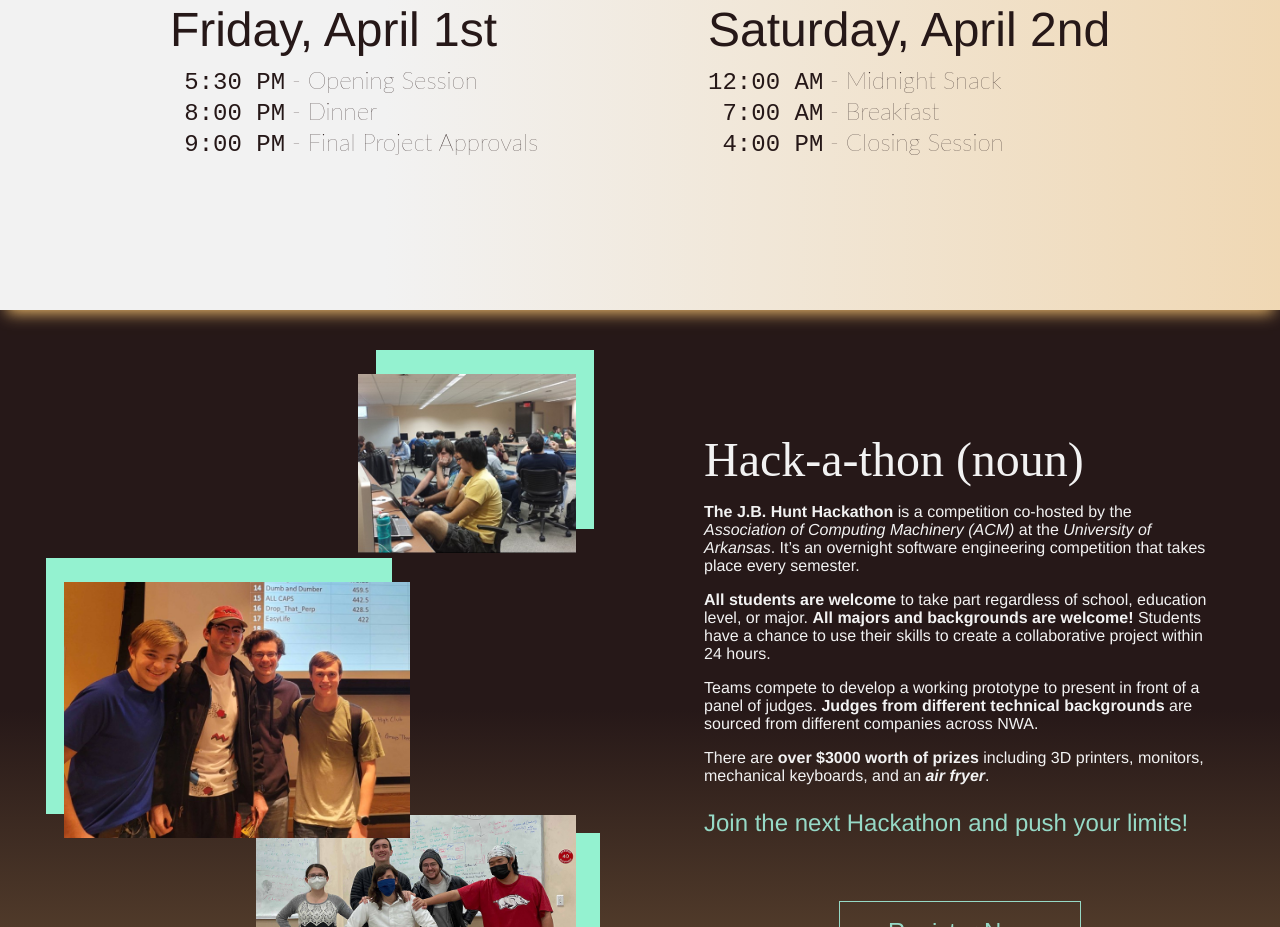
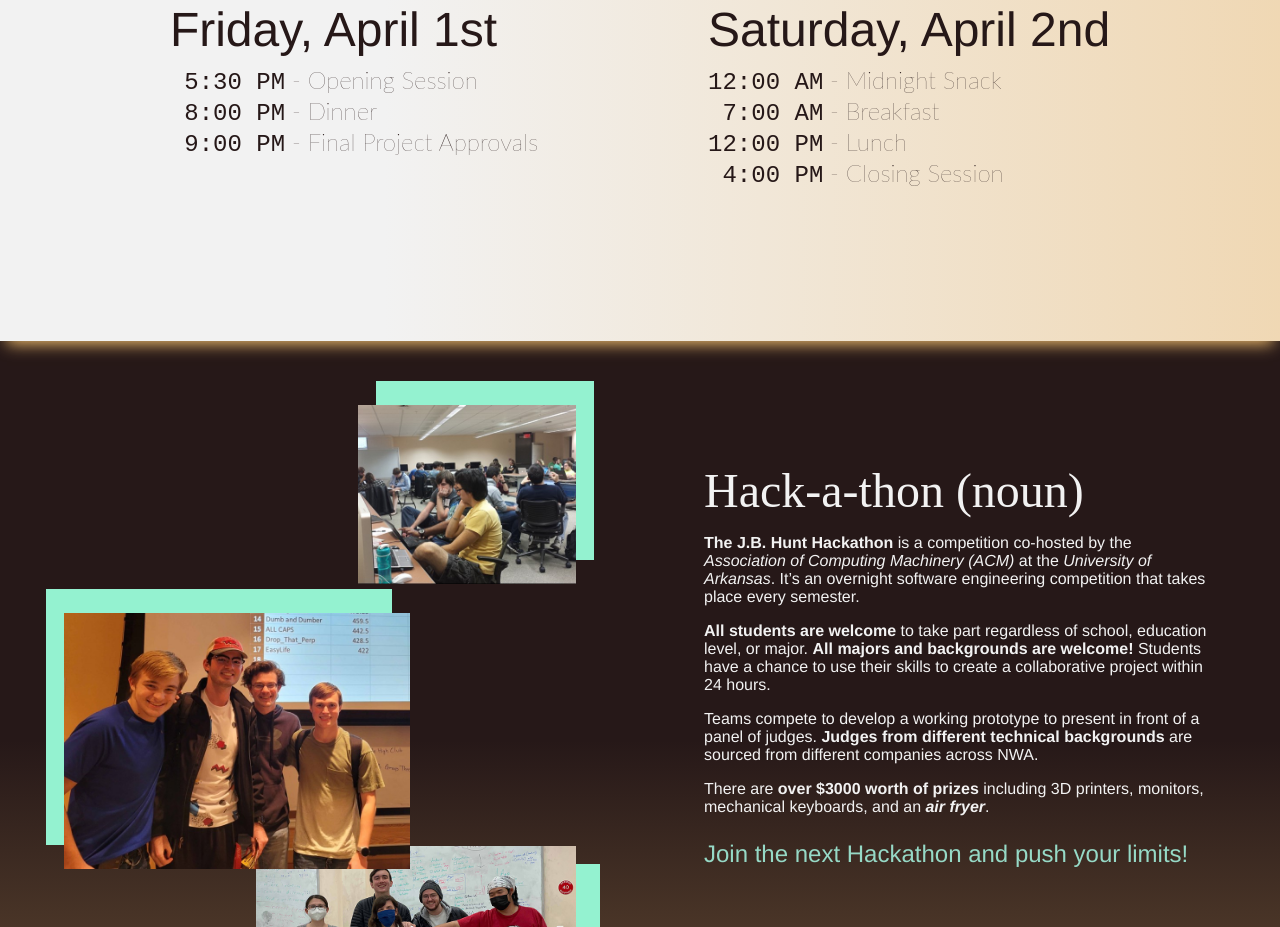
Before and after one commit to uark-acm/hackathon, a Next.js app: page / in a window 1280 px wide. Shown: the part 1700-2627 px from the top of the page. Built offline with nearby package versions, Linux system fonts and the light colour scheme; a web font is replaced by a local one.

Commit message:
🔧 Added lunch to the schedule

```diff
--- a/EDITME.ts
+++ b/EDITME.ts
@@ -59,6 +59,10 @@
     {
         time: "7:00 AM",
         text: "Breakfast"
+    },
+    {
+        time: "12:00 PM",
+        text: "Lunch"
     },
     {
         time: "4:00 PM",
```
